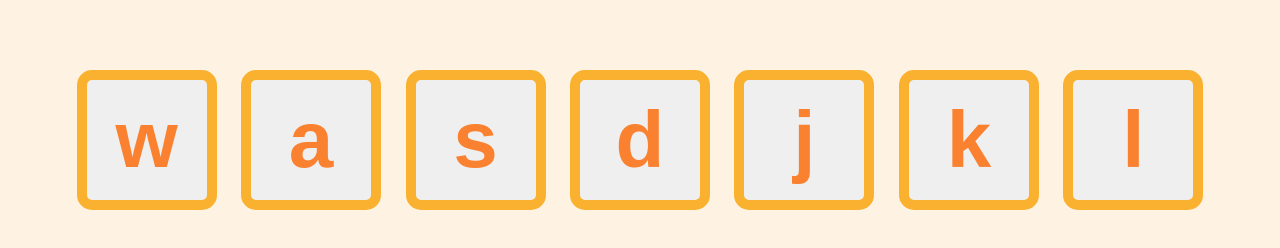
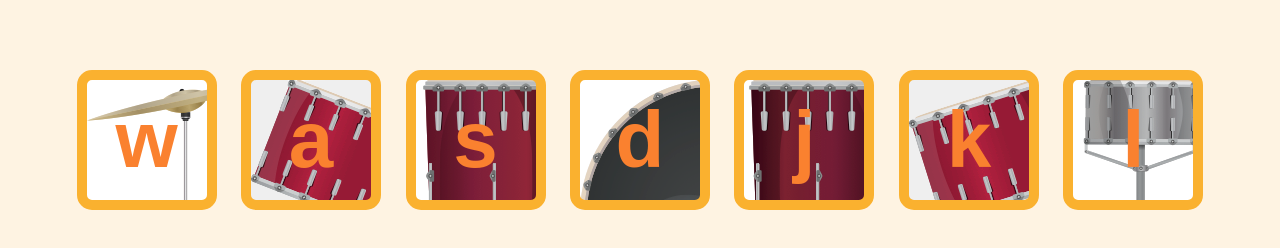
Before and after one commit to rubenaguilardev/Drum-Kit, a plain HTML site: page index.html in a window 1280 px wide. Shown: the part 222-470 px from the top of the page. Drawn offline with Linux system fonts and the light colour scheme; a web font is replaced by a local one.

Commit message:
Add background images and sound file

```diff
--- a/index.js
+++ b/index.js
@@ -2,6 +2,7 @@ let activeButton = document.querySelectorAll(".drum");
 
 activeButton.forEach(button => {
     button.addEventListener('click', function () {
-        alert("I got clicked!")
+        let audio = new Audio("sounds/tom-1.mp3")
+        audio.play()
     })
 })
--- a/style.css
+++ b/style.css
@@ -21,3 +21,31 @@ button {
     font-family: 'Arvo', sans-serif;
     text-align: center;
 }
+
+.w {
+    background-image: url(images/crash.png);
+}
+
+.a {
+    background-image: url(images/tom1.png);
+}
+
+.s {
+    background-image: url(images/tom3.png);
+}
+
+.d {
+    background-image: url(images/kick.png);
+}
+
+.j {
+    background-image: url(images/tom4.png);
+}
+
+.k {
+    background-image: url(images/tom2.png);
+}
+
+.l {
+    background-image: url(images/snare.png);
+}
```
Also changed, not shown: images/crash.png (added), images/kick.png (added), images/snare.png (added), images/tom1.png (added), images/tom2.png (added), images/tom3.png (added), images/tom4.png (added), 7 other files.
